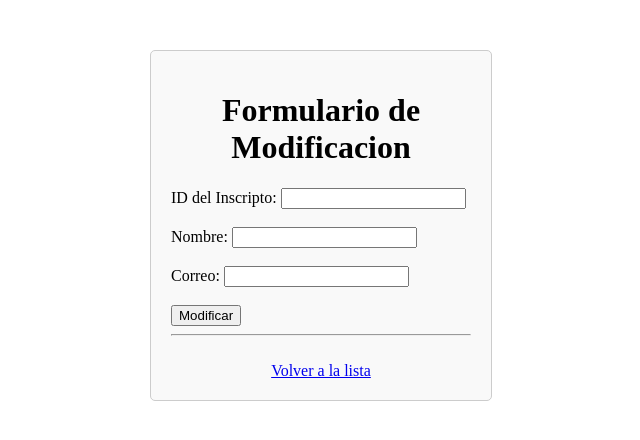
After one commit to mppineyro/Inscripciones, a Flask app: page /modificar in a window 1280 px wide. The commit adds this page. Shown: the top 440 px of the page, without its empty margins (319-959 px from the left). Run offline with Flask 3, Linux system fonts and the light colour scheme; some libraries are stand-ins or nearby versions.

Commit message:
Nueva version con modif

```diff
--- a/Inscripciones.py
+++ b/Inscripciones/Inscripciones.py
@@ -49,4 +49,20 @@ def delete():
 
     return render_template('baja.html')
 
+@app.route('/modificar', methods=['GET', 'POST'])
+def modificar():
+    if request.method == 'POST':
+        inscripto_id = request.form.get('inscripto_id')
+        name = request.form.get('name')
+        mail = request.form.get('mail')
+
+        if inscripto_id and name and mail:
+            cursor = mysql.connection.cursor()
+            cursor.execute('''UPDATE inscriptos SET name = %s, mail = %s WHERE inscripto_id = %s''', (name, mail, inscripto_id))
+            mysql.connection.commit()
+            cursor.close()
+            return redirect('/login')
+
+    return render_template('modificar.html')
+
 app.run(host='localhost', port=5000)
--- a/templates/login.html
+++ b/Inscripciones/templates/login.html
@@ -29,9 +29,11 @@
     <br> <br>
     <p>
         <center>
-        <form action="/insert" method="get"> <button type="submit">Insertar Inscripto</button> </form>
+        <form action="/insert" method="get"> <button type="submit">Insertar</button> </form>
         <br>
-        <form action="/delete" method="get"> <button type="submit">Eliminar Inscripto</button> </form>
+        <form action="/delete" method="get"> <button type="submit">Eliminar</button> </form>
+        <br>
+        <form action="/modificar" method="get"> <button type="submit">Modificar</button> </form>
         </center>
     </p>
 </div>
--- /dev/null
+++ b/Inscripciones/templates/modificar.html
@@ -0,0 +1,25 @@
+<!DOCTYPE html>
+<html>
+<head>
+    <title>Modificar Inscripto</title>
+</head>
+<body>
+    <div style="max-width: 300px; margin: 50px auto; padding: 20px; background-color: #f9f9f9; border: 1px solid #ccc; border-radius: 5px;">
+    <h1 style="text-align: center;">Formulario de Modificacion</h1>
+    <form action="/modificar" method="post">
+        <label for="inscripto_id">ID del Inscripto:</label>
+        <input type="number" id="inscripto_id" name="inscripto_id" required><br><br>
+        <label for="name">Nombre:</label>
+        <input type="text" id="name" name="name" required><br><br>
+        <label for="mail">Correo:</label>
+        <input type="email" id="mail" name="mail" required><br><br>
+        <button type="submit">Modificar</button>
+    </form>
+    <hr>
+        <br>
+        <center>
+            <a href="/login">Volver a la lista</a>
+        </center>
+    </div>
+</body>
+</html>
```
Also changed, not shown: Inscripciones/templates/alta.html (renamed from templates/alta.html), Inscripciones/templates/baja.html (renamed from templates/baja.html).
